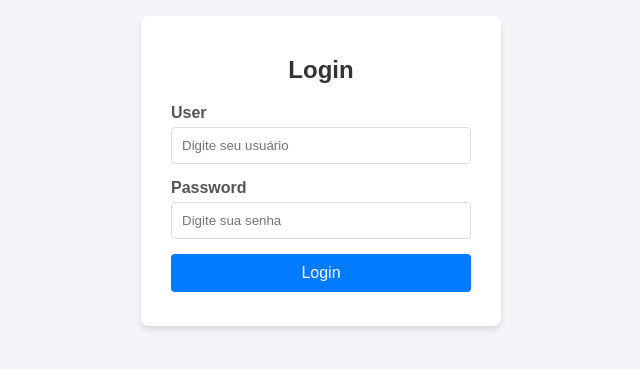
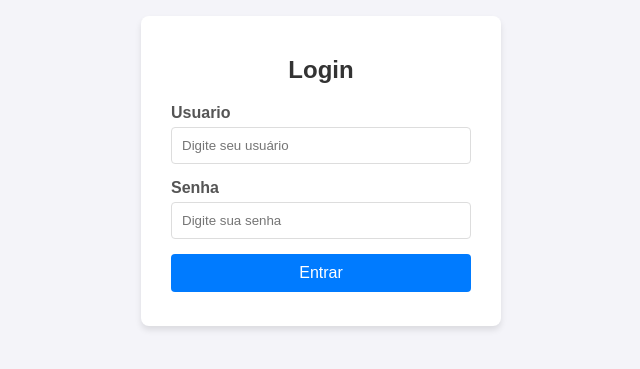
Before and after one commit to marcosboa/ConjurDemoJava, a plain HTML site: page index.html in a window 1280 px wide. Shown: the part 229-598 px from the top of the page, 319-959 px from the left. Drawn offline with Linux system fonts and the light colour scheme.

Commit message:
Update index.html

```diff
--- a/index.html
+++ b/index.html
@@ -68,14 +68,14 @@
         <h2>Login</h2>
         <form id="loginForm">
             <div class="input-group">
-                <label for="username">User</label>
+                <label for="username">Usuario</label>
                 <input type="text" id="username" name="username" required placeholder="Digite seu usuário">
             </div>
             <div class="input-group">
-                <label for="password">Password</label>
+                <label for="password">Senha</label>
                 <input type="password" id="password" name="password" required placeholder="Digite sua senha">
             </div>
-            <button type="submit">Login</button>
+            <button type="submit">Entrar</button>
             <p id="errorMessage" class="error"></p>
         </form>
     </div>
```
